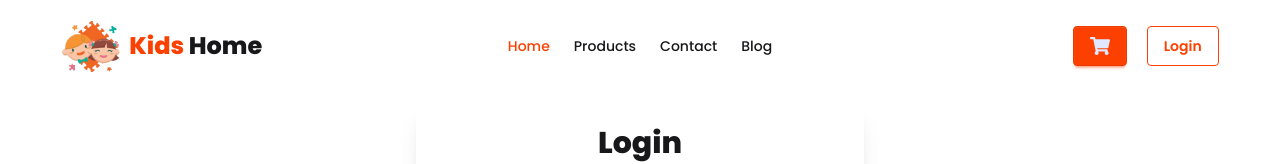
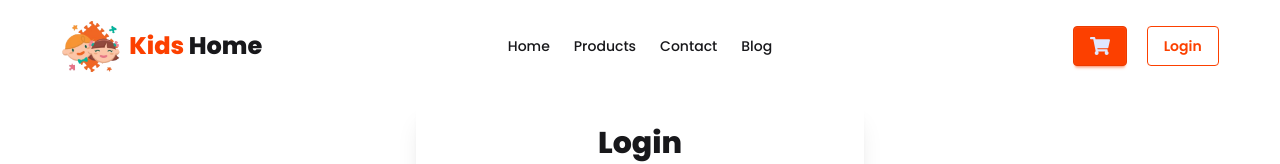
Before and after one commit to fazlerabbi8/Kids-Home, a Next.js app: page /login in a window 1280 px wide. Shown: the top 164 px of the page. Built offline with nearby package versions, Linux system fonts and the light colour scheme; no server answers.

Commit message:
fixed active routes.

```diff
--- a/src/components/ActiveButton/NavLink.jsx
+++ b/src/components/ActiveButton/NavLink.jsx
@@ -1,15 +1,23 @@
 "use client"
+
 import Link from "next/link";
 import { usePathname } from "next/navigation";
 
 const NavLink = ({ href, children }) => {
   const path = usePathname();
-  return  <Link
-      className={`${path.startsWith(href) && "text-primary"} font-medium`}
+
+  const isActive = href === "/"
+    ? path === "/"
+    : path.startsWith(href);
+
+  return (
+    <Link
+      className={`${isActive ? "text-primary" : ""} font-medium`}
       href={href}
     >
       {children}
     </Link>
+  );
 };
 
 export default NavLink;
```
